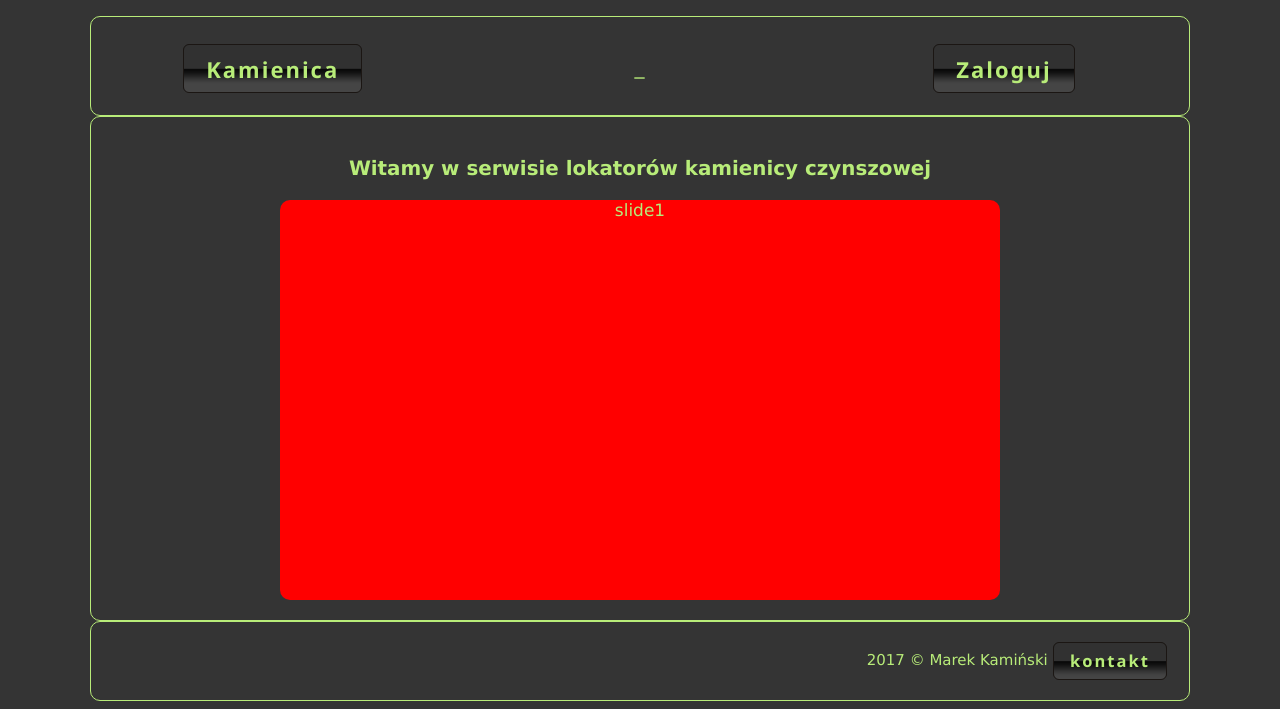
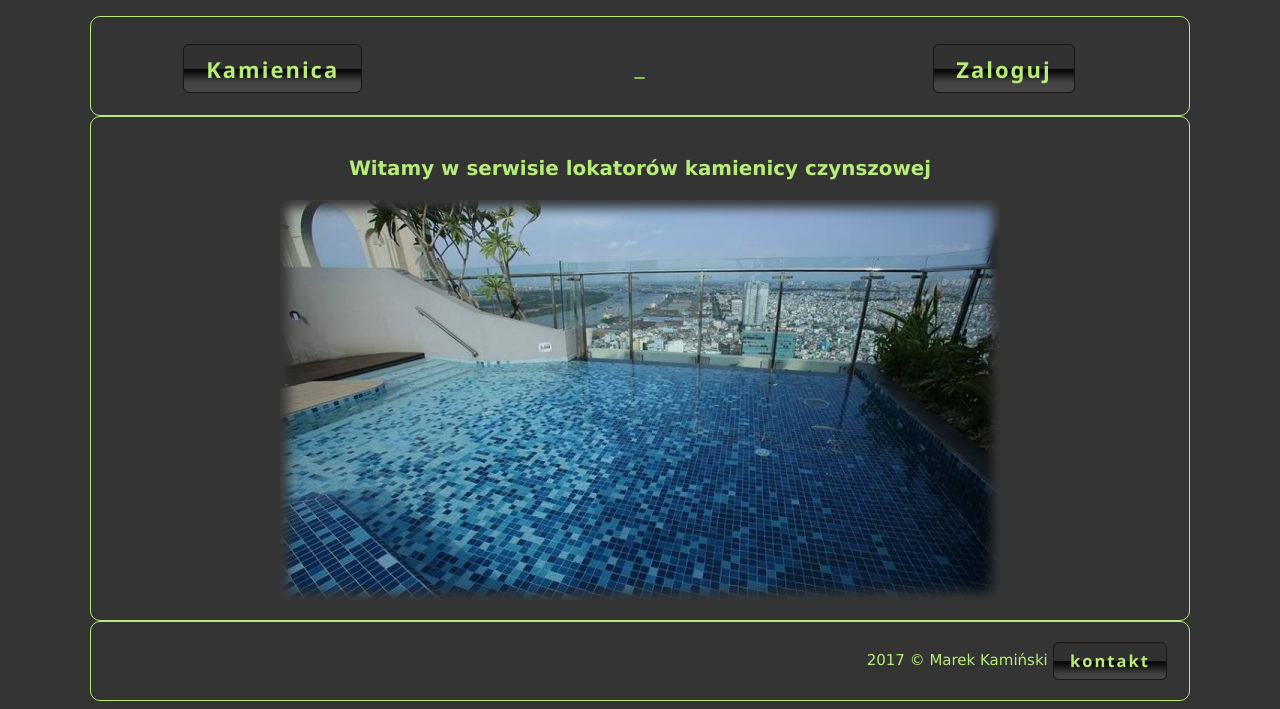
Before and after one commit to webmarek/townhouse, a PHP site: page /kamienicaMVC2/ in a window 1280 px wide. Shown: the part 163-872 px from the top of the page. Run offline with PHP 8.4, Linux system fonts and the light colour scheme; data that the repository does not hold is empty; some libraries are stand-ins or nearby versions.

Commit message:
shadow wokol slidera dodany

```diff
--- a/assets/css/style2.css
+++ b/assets/css/style2.css
@@ -369,3 +369,19 @@ input:focus:-ms-input-placeholder {
     padding: 20px;
     font-size: 15px;
 }
+
+#shadow2{
+    width: 720px;
+    text-align: left;
+    margin: auto;
+}
+
+#shadow2:before {
+    content: '';
+    position: absolute;
+    width: 720px;
+    height: 400px;
+    -moz-box-shadow: inset 0px 0px 4px 6px rgba(54, 54, 54, 1);
+    -webkit-box-shadow: inset 0px 0px 4px 6px rgba(54, 54, 54, 1);
+    box-shadow: inset 0px 0px 12px 8px rgba(54, 54, 54, 1);
+}
--- a/pomysly.txt
+++ b/pomysly.txt
@@ -31,6 +31,7 @@ pomysł na dodatkowy przycisk wylaczajacy auto-check on blur drugi input , wraz
 
 zmienic te jezdzace przyciski na framework Icons
 
-zgitować
+zgitować ++
 
-dodac przysik ktory z powrotem zmieni kolor wszytskich poletek na biały
+w momencie opuszczania strony dzieje sie jeden event - mozna w nim odpalic ta wspaniala funkcje fadeoutu.
+i tak samo podczas pojawienia sie strony - fade in
--- a/views/home/index.php
+++ b/views/home/index.php
@@ -11,15 +11,17 @@ if (isset($_SESSION['is_logged_in'])) {
 
     <h3>Witamy w serwisie lokatorów kamienicy czynszowej</h3>
 
-    <div id="slider">
-        <ul class="slides">
-            <li class="slide slide1">slide1</li>
-            <li class="slide slide2">slide2</li>
-            <li class="slide slide3">slide3</li>
-            <li class="slide slide4">slide4</li>
-            <li class="slide slide5">slide5</li>
-            <li class="slide slide1">slide1</li>
-        </ul>
+    <div id="shadow2">
+        <div id="slider">
+            <ul class="slides">
+                <li class="slide slide1"><img src="<?php echo ROOT_PATH; ?>assets/img/home/1.jpg"></li>
+                <li class="slide slide2"><img src="<?php echo ROOT_PATH; ?>assets/img/home/2.jpg"></li>
+                <li class="slide slide3"><img src="<?php echo ROOT_PATH; ?>assets/img/home/3.jpg"></li>
+                <li class="slide slide4"><img src="<?php echo ROOT_PATH; ?>assets/img/home/4.jpg"></li>
+                <li class="slide slide5"><img src="<?php echo ROOT_PATH; ?>assets/img/home/5.jpg"></li>
+                <li class="slide slide1"><img src="<?php echo ROOT_PATH; ?>assets/img/home/1.jpg"></li>
+            </ul>
+        </div>
     </div>
 
 
```
Also changed, not shown: assets/img/flats/shame/trash.jpg, assets/img/home/1.jpg (added), assets/img/home/2.jpg (added), assets/img/home/3.jpg (added), assets/img/home/4.jpg (added), assets/img/home/5.jpg (added).
